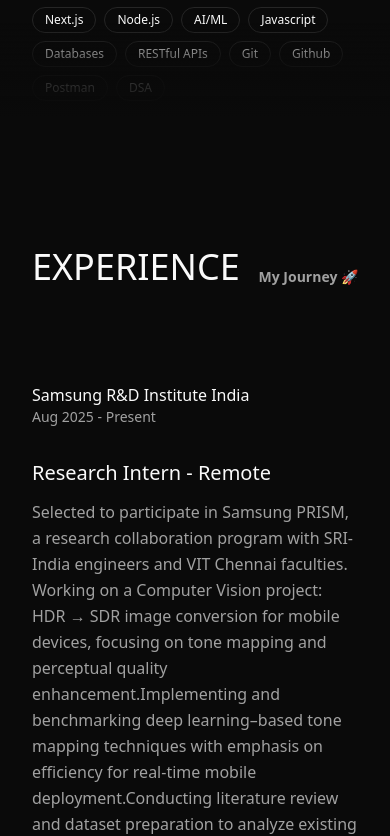
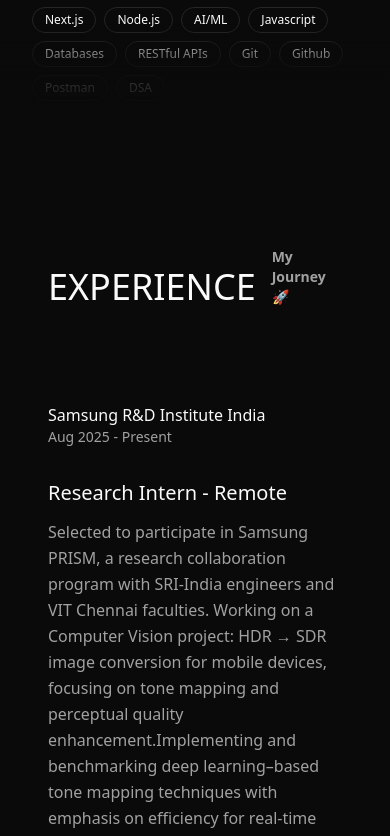
Before and after one commit to KkaushikK18/_Portfolio_, a Next.js app: page / in a window 390 px wide. Shown: the part 725-1561 px from the top of the page. Built offline with nearby package versions, Linux system fonts and the light colour scheme.

Commit message:
Fixed Responsivness for Mobile

```diff
--- a/app/globals.css
+++ b/app/globals.css
@@ -138,3 +138,18 @@
     }
   }
 }
+@media (max-width: 768px) {
+  section {
+    overflow-x: hidden;
+    width: 100%;
+    padding-left: 1rem;
+    padding-right: 1rem;
+  }
+
+  #work {
+    background-color: var(--background);
+    min-height: 100vh;
+    position: relative;
+    z-index: 1;
+  }
+}
--- a/app/page.tsx
+++ b/app/page.tsx
@@ -146,7 +146,7 @@ export default function Home() {
           <div className="space-y-16">
             <div className="flex items-end justify-between">
               <h2 className="text-4xl font-light">EXPERIENCE</h2>
-              <div className="text-sm text-muted-foreground font-semibold">My Journey 🚀</div>
+              <div className="text-sm text-muted-foreground font-semibold ml-4">My Journey 🚀</div>
             </div>
 
             <div className="space-y-12">
```
